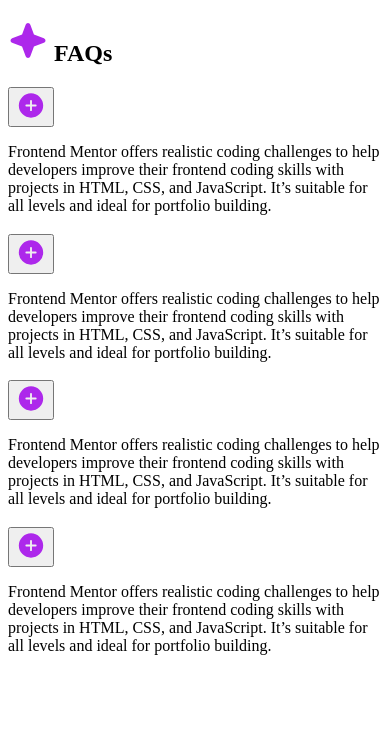
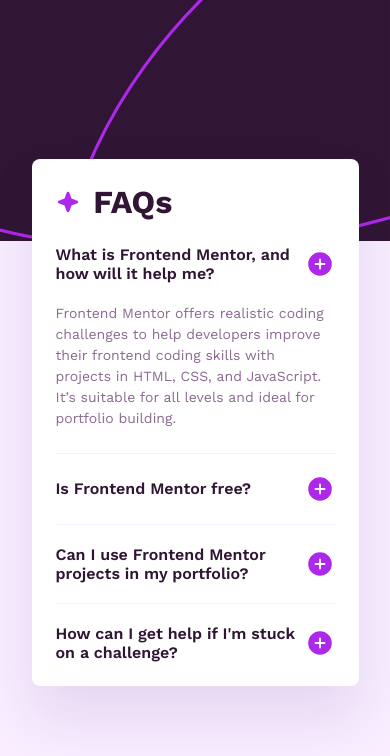
Before and after one commit to ezeroualnajat/FAQ-accordion, a plain HTML site: page index.html in a window 390 px wide. Drawn offline with nearby package versions, Linux system fonts and the light colour scheme.

Commit message:
Add desktop and mobile design

```diff
--- a/index.html
+++ b/index.html
@@ -3,6 +3,12 @@
 	<head>
 		<meta charset="UTF-8" />
 		<meta name="viewport" content="width=device-width, initial-scale=1.0" />
+		<link rel="preconnect" href="https://fonts.googleapis.com" />
+		<link rel="preconnect" href="https://fonts.gstatic.com" crossorigin />
+		<link
+			href="https://fonts.googleapis.com/css2?family=Work+Sans:wght@400;600;700&display=swap"
+			rel="stylesheet"
+		/>
 		<link rel="stylesheet" href="main.css" />
 		<link
 			rel="shortcut icon"
@@ -12,6 +18,8 @@
 		<title>FAQ Accordion</title>
 	</head>
 	<body>
+		<img src="./svgs/background-pattern-desktop.svg" />
+		<img src="./svgs/background-pattern-mobile.svg" />
 		<main>
 			<h2>
 				<img src="./svgs/icon-star.svg" />
@@ -19,7 +27,7 @@
 			</h2>
 			<section>
 				<div>
-					<h3></h3>
+					<h3>What is Frontend Mentor, and how will it help me?</h3>
 					<button>
 						<img src="./svgs/icon-plus.svg" />
 					</button>
@@ -31,47 +39,50 @@
 					levels and ideal for portfolio building.
 				</p>
 			</section>
+			<div class="line"></div>
 			<section>
 				<div>
-					<h3></h3>
+					<h3>Is Frontend Mentor free?</h3>
 					<button>
 						<img src="./svgs/icon-plus.svg" />
 					</button>
 				</div>
-				<p>
+				<!-- <p>
 					Frontend Mentor offers realistic coding challenges to help
 					developers improve their frontend coding skills with
 					projects in HTML, CSS, and JavaScript. It’s suitable for all
 					levels and ideal for portfolio building.
-				</p>
+				</p> -->
 			</section>
+			<div class="line"></div>
 			<section>
 				<div>
-					<h3></h3>
+					<h3>Can I use Frontend Mentor projects in my portfolio?</h3>
 					<button>
 						<img src="./svgs/icon-plus.svg" />
 					</button>
 				</div>
-				<p>
+				<!-- <p>
 					Frontend Mentor offers realistic coding challenges to help
 					developers improve their frontend coding skills with
 					projects in HTML, CSS, and JavaScript. It’s suitable for all
 					levels and ideal for portfolio building.
-				</p>
+				</p> -->
 			</section>
+			<div class="line"></div>
 			<section>
 				<div>
-					<h3></h3>
+					<h3>How can I get help if I'm stuck on a challenge?</h3>
 					<button>
 						<img src="./svgs/icon-plus.svg" />
 					</button>
 				</div>
-				<p>
+				<!-- <p>
 					Frontend Mentor offers realistic coding challenges to help
 					developers improve their frontend coding skills with
 					projects in HTML, CSS, and JavaScript. It’s suitable for all
 					levels and ideal for portfolio building.
-				</p>
+				</p> -->
 			</section>
 		</main>
 	</body>
--- a/main.css
+++ b/main.css
@@ -0,0 +1,148 @@
+/* [ START ] Main Rules */
+* {
+	margin: 0;
+	padding: 0;
+	box-sizing: border-box;
+}
+body {
+	font-family: 'Work Sans', sans-serif;
+	background-color: #f8eeff;
+	min-height: 100dvh;
+	display: flex;
+	justify-content: center;
+	padding: 0 1.5rem;
+}
+body > img {
+	position: absolute;
+	z-index: -1;
+	width: 100%;
+}
+@media screen and (max-width: 768px) {
+	body > img:first-of-type {
+		display: none;
+	}
+}
+body > img:last-of-type {
+	display: none;
+}
+@media screen and (max-width: 768px) {
+	body > img:last-of-type {
+		display: block;
+	}
+}
+.open {
+	display: block;
+}
+.close {
+	display: none;
+}
+/* [ END ] Main Rules */
+
+/* [ START ] Main Section STYLE */
+main {
+	max-width: 37.5rem;
+	background-color: #ffffff;
+	align-self: center;
+	padding: 2.5rem;
+	box-shadow: 0px 32px 56px 0px rgba(80, 0, 118, 0.1);
+	border-radius: 1rem;
+	color: #301534;
+}
+@media screen and (max-width: 768px) {
+	main {
+		max-width: 20.438rem;
+		padding: 1.5rem;
+		border-radius: 0.5rem;
+	}
+}
+main h2 {
+	display: flex;
+	align-items: center;
+	column-gap: 0.428572em;
+	line-height: 1.178572;
+	font-size: 3.5rem;
+	margin-bottom: 0.571423em;
+}
+@media screen and (max-width: 768px) {
+	main h2 {
+		line-height: 1.1875;
+		font-size: 2rem;
+		margin-bottom: 0.75em;
+	}
+}
+main h2 img {
+	width: 2.5rem;
+	height: 2.5rem;
+}
+@media screen and (max-width: 768px) {
+	main h2 img {
+		width: 1.5rem;
+		height: 1.5rem;
+	}
+}
+main section {
+}
+main section div {
+	display: flex;
+	justify-content: space-between;
+	align-items: center;
+}
+main section:not(:first-of-type) div {
+	margin-top: 1.5rem;
+}
+@media screen and (max-width: 768px) {
+	main section:not(:first-of-type) div {
+		margin-top: 1.25rem;
+	}
+}
+main section:not(:last-of-type) div {
+	margin-bottom: 1.5rem;
+}
+@media screen and (max-width: 768px) {
+	main section:not(:last-of-type) div {
+		margin-bottom: 1.25rem;
+	}
+}
+main section div h3 {
+	line-height: 1.16667;
+	font-size: 1.125rem;
+	font-weight: 600;
+	cursor: pointer;
+}
+@media screen and (max-width: 768px) {
+	main section div h3 {
+		line-height: 1.1875;
+		font-size: 1rem;
+	}
+}
+main section div h3:hover {
+	transition: all 0.3s ease-in-out;
+	color: #ad28eb;
+}
+main section div button {
+	border: none;
+	background: none;
+	cursor: pointer;
+	display: flex;
+}
+main section div button img {
+	width: 1.875rem;
+	height: 1.875rem;
+	align-self: center;
+}
+main section p {
+	margin-bottom: 1.5rem;
+	line-height: 1.5;
+	color: #8b6990;
+}
+@media screen and (max-width: 768px) {
+	main section p {
+		line-height: 1.5;
+		font-size: 0.875rem;
+	}
+}
+.line {
+	height: 0.063rem;
+	background-color: #f8eeff;
+}
+/* [ END ] Main Section STYLE */
```
